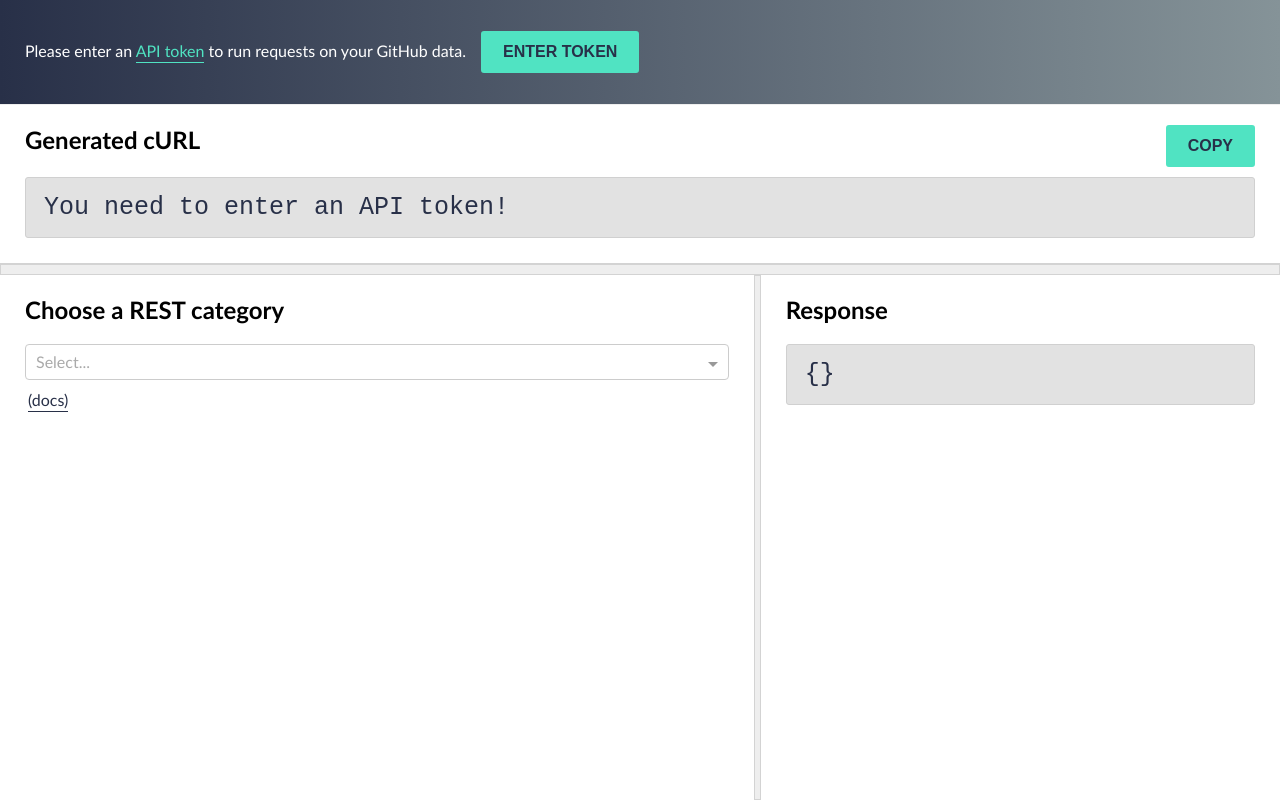
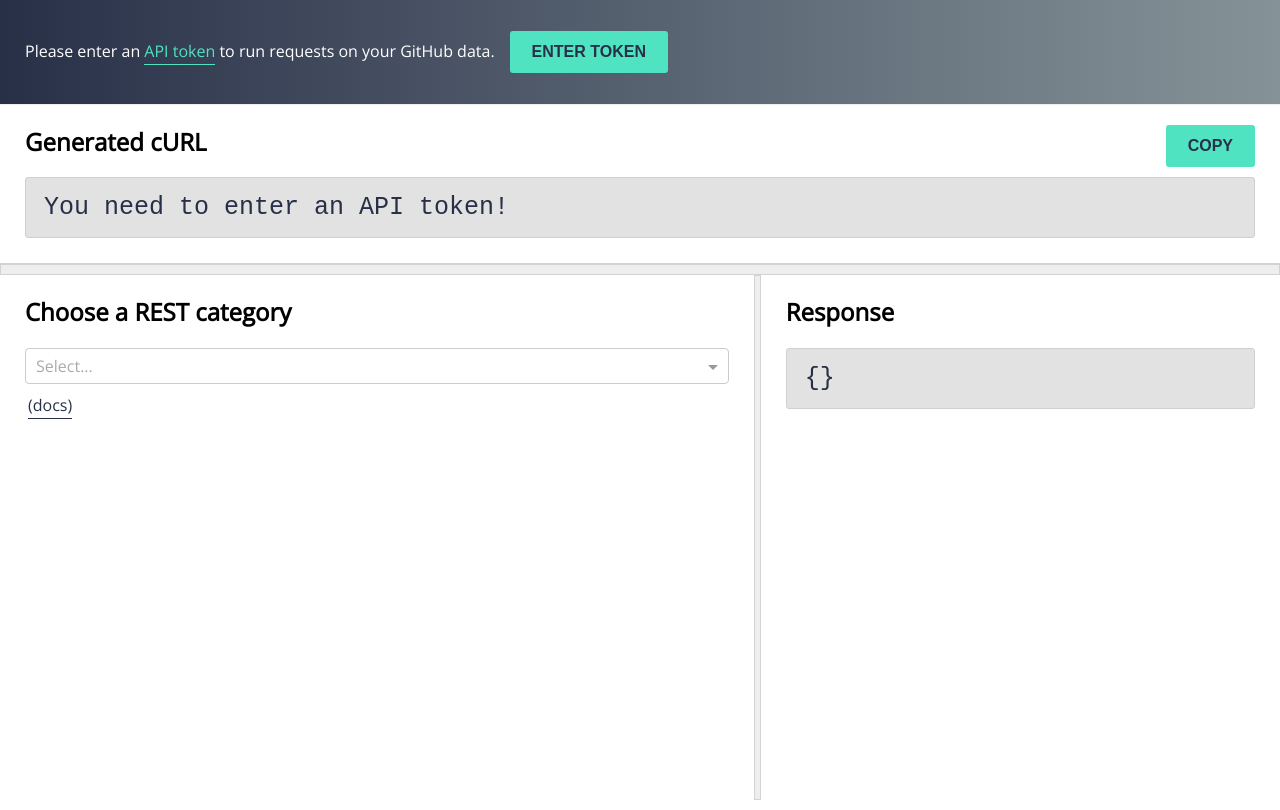
Before and after one commit to sarahs/rest-explorer, a React app: page / in a window 1280 px wide. Built offline with nearby package versions, Linux system fonts and the light colour scheme; no server answers.

Commit message:
Add Open Sans font

```diff
--- a/public/index.html
+++ b/public/index.html
@@ -4,7 +4,8 @@
     <meta charSet="utf-8">
     <meta name="viewport" content="width=device-width, initial-scale=1">
     <link rel="shortcut icon" href="%PUBLIC_URL%/favicon.ico">
-    <title>React App</title>
+    <link href="https://fonts.googleapis.com/css?family=Open+Sans:400,400i" rel="stylesheet">
+    <title>REST Explorer</title>
   </head>
   <body>
     <div id="root"></div>
--- a/src/assets/App.css
+++ b/src/assets/App.css
@@ -47,10 +47,10 @@ button:hover {
 }
 
 .container {
-  font-family: "Trebuchet MS", Arial, Helvetica, sans-serif;
+  font-family: 'Open sans', sans-serif;
+  /* font-family: "Trebuchet MS", Arial, Helvetica, sans-serif; */
   display: flex;
   flex-direction: column;
-  /* overflow: hidden; */
   height: 100%;
   width: 100%;
 }
```
